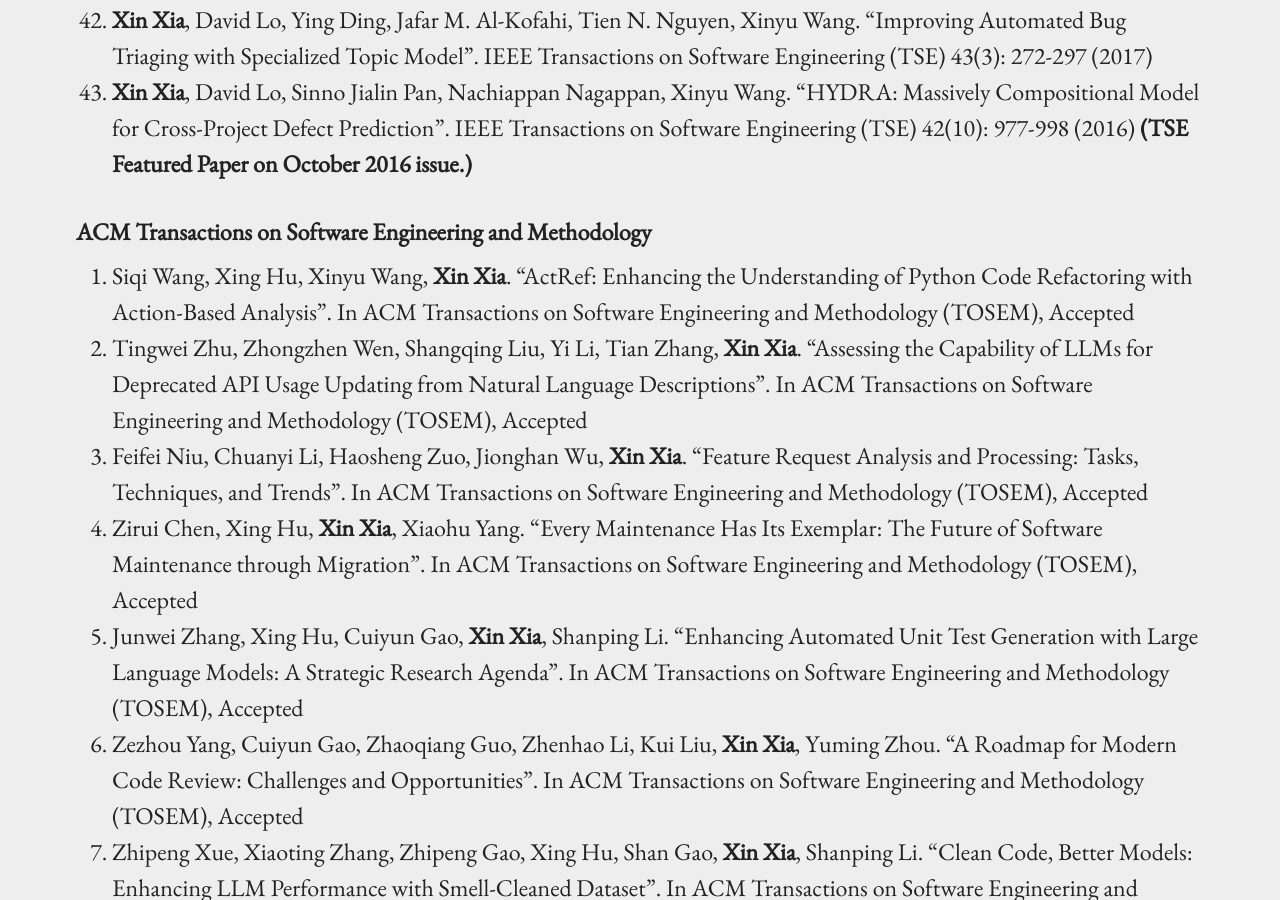
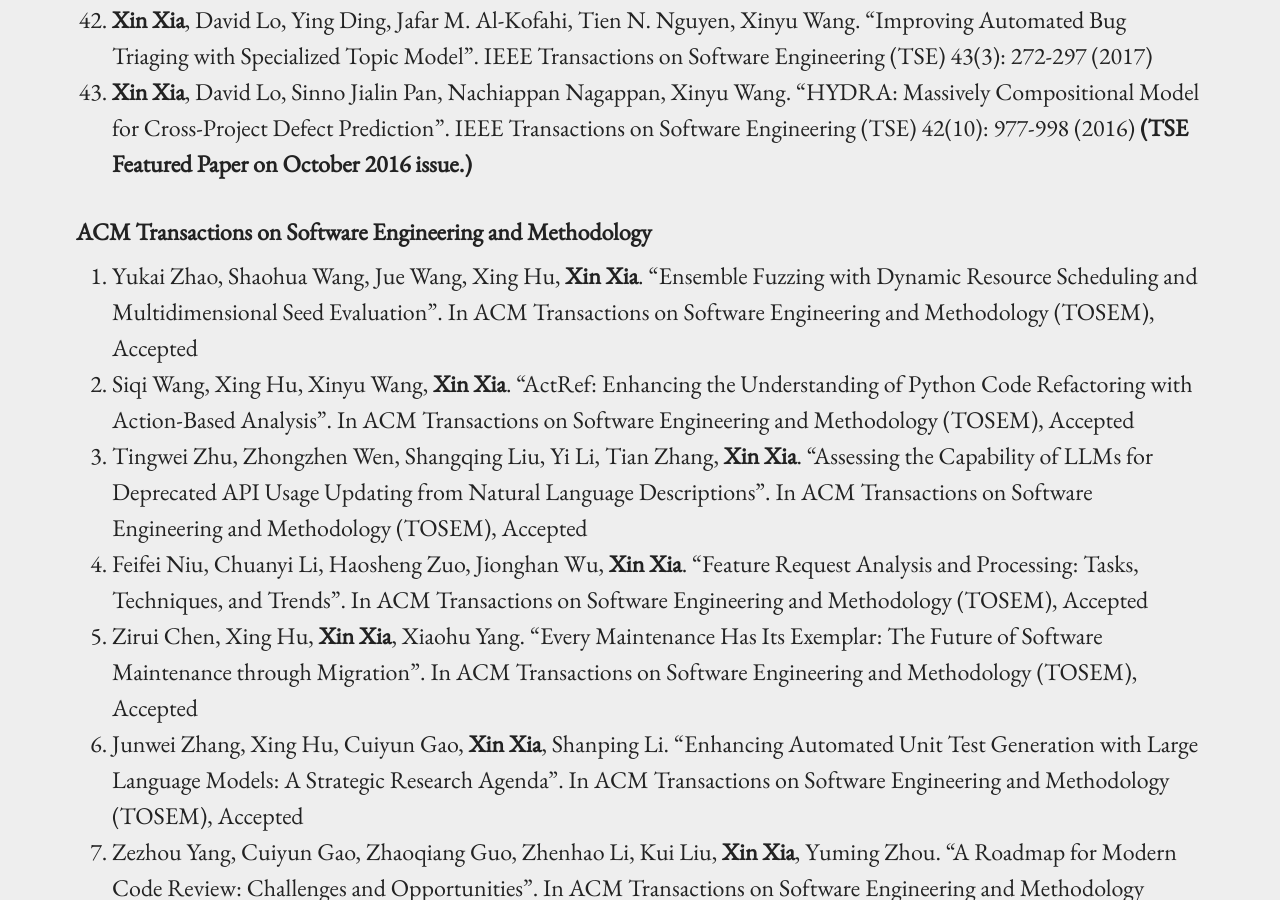
Before and after one commit to xin-xia/xin-xia.github.io, a Jekyll site: the page built from index.md, in a window 1280 px wide and 900 px high, scrolled down 5076 px. Built offline with Jekyll 4.4.1, drawn with Linux system fonts in a browser that asks for light colours.

Commit message:
Update index.md

```diff
--- a/index.md
+++ b/index.md
@@ -87,6 +87,7 @@ Case Study of Code Clone Detection and Defect Prediction". IEEE Transactions on
  <strong>(TSE Featured Paper on October 2016 issue.)</strong>     <br />
 
 #### ACM Transactions on Software Engineering and Methodology
+1. Yukai Zhao, Shaohua Wang, Jue Wang, Xing Hu, <strong>Xin Xia</strong>. "Ensemble Fuzzing with Dynamic Resource Scheduling and Multidimensional Seed Evaluation”. In ACM Transactions on Software Engineering and Methodology (TOSEM), Accepted <br />
 1. Siqi Wang,  Xing Hu, Xinyu Wang, <strong>Xin Xia</strong>. “ActRef: Enhancing the Understanding of Python Code Refactoring with Action-Based Analysis”. In ACM Transactions on Software Engineering and Methodology (TOSEM), Accepted <br />
 1. Tingwei Zhu, Zhongzhen Wen, Shangqing Liu, Yi Li, Tian Zhang, <strong>Xin Xia</strong>. "Assessing the Capability of LLMs for Deprecated API Usage Updating from Natural Language Descriptions". In ACM Transactions on Software Engineering and Methodology (TOSEM), Accepted <br />
 1. Feifei Niu, Chuanyi Li, Haosheng Zuo, Jionghan Wu, <strong>Xin Xia</strong>. "Feature Request Analysis and Processing: Tasks, Techniques, and Trends". In ACM Transactions on Software Engineering and Methodology (TOSEM), Accepted <br />
```
